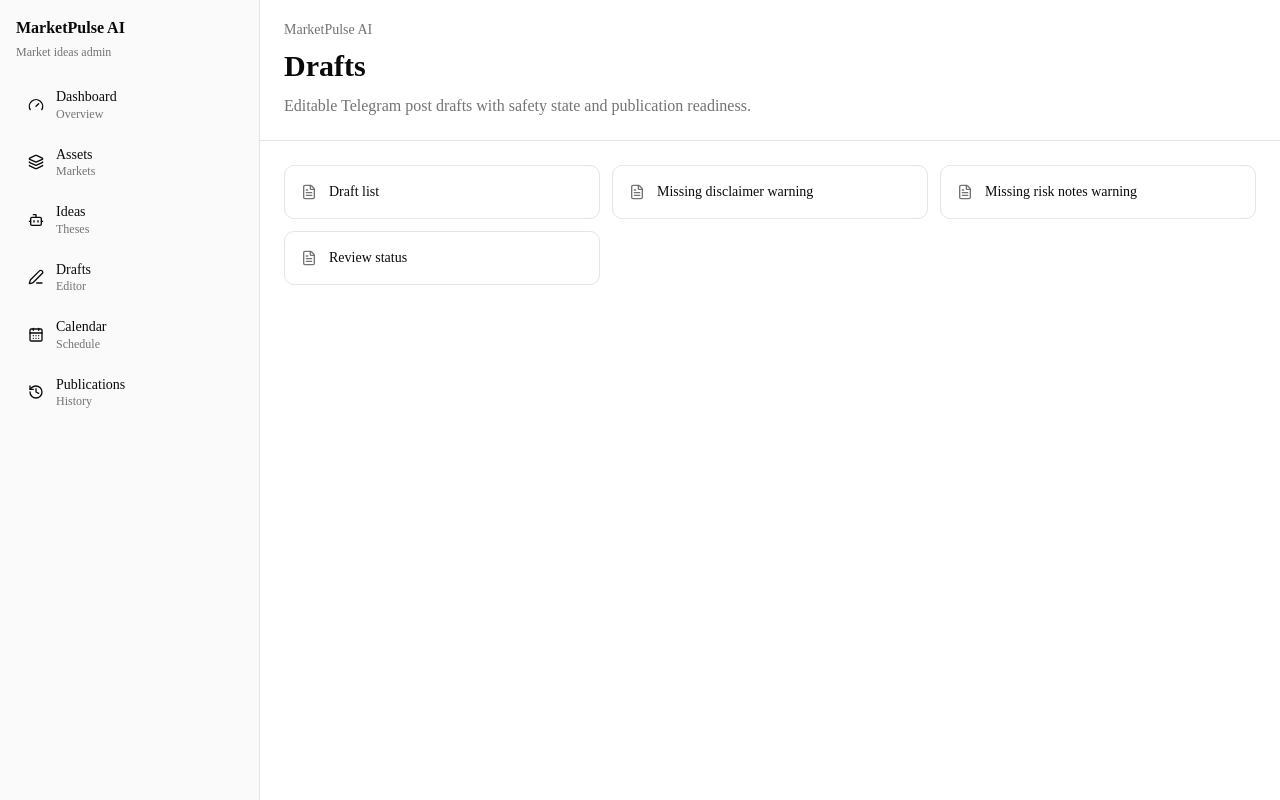
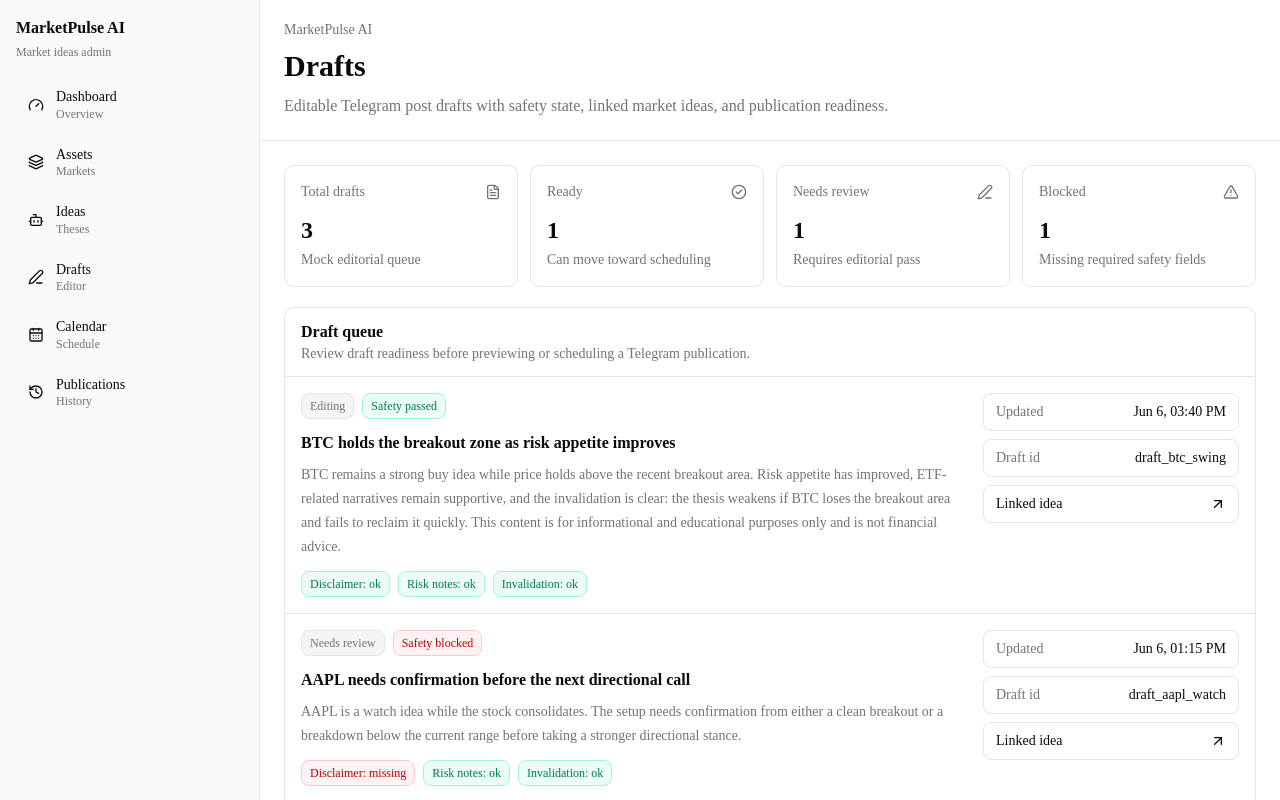
Before and after one commit to Artur-Kelemetov/marketpulse-ai, a Next.js app: page /drafts in a window 1280 px wide. Shown: the top 800 px of the page. Built offline with nearby package versions, Linux system fonts and the light colour scheme.

Commit message:
feat: build drafts overview with mocks

```diff
--- a/src/app/(admin)/drafts/page.tsx
+++ b/src/app/(admin)/drafts/page.tsx
@@ -1,16 +1,232 @@
-import { RoutePlaceholder } from "@/app/_components/route-placeholder";
+import Link from "next/link";
+import {
+  AlertTriangle,
+  ArrowUpRight,
+  CheckCircle2,
+  FileText,
+  PenLine,
+} from "lucide-react";
+
+import { PageHeader } from "@/components/layout/PageHeader";
+import type { MockDraftStatus } from "@/lib/mock-data";
+import { getMockDrafts, getMockMarketIdeaById } from "@/lib/mock-data";
+
+const dateTimeFormatter = new Intl.DateTimeFormat("en-US", {
+  month: "short",
+  day: "numeric",
+  hour: "2-digit",
+  minute: "2-digit",
+});
+
+const draftStatusLabels: Record<MockDraftStatus, string> = {
+  editing: "Editing",
+  needs_review: "Needs review",
+  ready: "Ready",
+  scheduled: "Scheduled",
+};
 
 export default function DraftsPage() {
+  const drafts = getMockDrafts();
+  const readyCount = drafts.filter((draft) => draft.status === "ready").length;
+  const reviewCount = drafts.filter(
+    (draft) => draft.status === "needs_review",
+  ).length;
+  const blockedCount = drafts.filter((draft) => !isDraftPublishable(draft)).length;
+
   return (
-    <RoutePlaceholder
-      title="Drafts"
-      description="Editable Telegram post drafts with safety state and publication readiness."
-      items={[
-        "Draft list",
-        "Missing disclaimer warning",
-        "Missing risk notes warning",
-        "Review status",
-      ]}
-    />
+    <main className="flex min-h-screen flex-1 flex-col bg-background text-foreground">
+      <PageHeader
+        title="Drafts"
+        description="Editable Telegram post drafts with safety state, linked market ideas, and publication readiness."
+      />
+
+      <div className="flex flex-1 flex-col gap-5 px-6 py-6">
+        <section className="grid gap-3 md:grid-cols-2 xl:grid-cols-4">
+          <SummaryCard
+            label="Total drafts"
+            value={drafts.length.toString()}
+            helper="Mock editorial queue"
+            icon={<FileText className="size-4" />}
+          />
+          <SummaryCard
+            label="Ready"
+            value={readyCount.toString()}
+            helper="Can move toward scheduling"
+            icon={<CheckCircle2 className="size-4" />}
+          />
+          <SummaryCard
+            label="Needs review"
+            value={reviewCount.toString()}
+            helper="Requires editorial pass"
+            icon={<PenLine className="size-4" />}
+          />
+          <SummaryCard
+            label="Blocked"
+            value={blockedCount.toString()}
+            helper="Missing required safety fields"
+            icon={<AlertTriangle className="size-4" />}
+          />
+        </section>
+
+        <section className="rounded-lg border border-border bg-card text-card-foreground">
+          <div className="border-b border-border px-4 py-3">
+            <h2 className="font-semibold">Draft queue</h2>
+            <p className="text-sm text-muted-foreground">
+              Review draft readiness before previewing or scheduling a Telegram publication.
+            </p>
+          </div>
+
+          <div className="divide-y divide-border">
+            {drafts.map((draft) => {
+              const linkedIdea = getMockMarketIdeaById(draft.ideaId);
+              const publishable = isDraftPublishable(draft);
+
+              return (
+                <article key={draft.id} className="p-4 transition-colors hover:bg-muted/30">
+                  <div className="flex flex-col gap-4 xl:flex-row xl:items-start xl:justify-between">
+                    <div className="min-w-0 space-y-3">
+                      <div className="flex flex-wrap items-center gap-2">
+                        <Badge tone={draft.status === "ready" ? "good" : "neutral"}>
+                          {draftStatusLabels[draft.status]}
+                        </Badge>
+                        <Badge tone={publishable ? "good" : "bad"}>
+                          {publishable ? "Safety passed" : "Safety blocked"}
+                        </Badge>
+                      </div>
+
+                      <div>
+                        <Link
+                          href={`/drafts/${draft.id}`}
+                          className="text-base font-semibold leading-6 hover:underline"
+                        >
+                          {draft.title}
+                        </Link>
+                        <p className="mt-2 max-w-4xl text-sm leading-6 text-muted-foreground">
+                          {draft.telegramText}
+                        </p>
+                      </div>
+
+                      <div className="flex flex-wrap gap-2 text-xs text-muted-foreground">
+                        <SafetyFlag label="Disclaimer" passed={draft.hasDisclaimer} />
+                        <SafetyFlag label="Risk notes" passed={draft.hasRiskNotes} />
+                        <SafetyFlag
+                          label="Invalidation"
+                          passed={draft.hasInvalidationScenario}
+                        />
+                      </div>
+                    </div>
+
+                    <div className="grid min-w-64 gap-2 text-sm text-muted-foreground">
+                      <QueueFact
+                        label="Updated"
+                        value={dateTimeFormatter.format(new Date(draft.updatedAt))}
+                      />
+                      <QueueFact label="Draft id" value={draft.id} />
+                      {linkedIdea ? (
+                        <Link
+                          href={`/ideas/${linkedIdea.id}`}
+                          className="inline-flex items-center justify-between gap-3 rounded-md border border-border bg-background px-3 py-2 font-medium text-foreground transition-colors hover:bg-muted"
+                        >
+                          Linked idea
+                          <ArrowUpRight className="size-4" />
+                        </Link>
+                      ) : (
+                        <QueueFact label="Linked idea" value="Missing" />
+                      )}
+                    </div>
+                  </div>
+                </article>
+              );
+            })}
+          </div>
+        </section>
+      </div>
+    </main>
   );
 }
+
+type DraftSafetyShape = {
+  hasDisclaimer: boolean;
+  hasRiskNotes: boolean;
+  hasInvalidationScenario: boolean;
+};
+
+function isDraftPublishable(draft: DraftSafetyShape) {
+  return (
+    draft.hasDisclaimer && draft.hasRiskNotes && draft.hasInvalidationScenario
+  );
+}
+
+type SummaryCardProps = {
+  label: string;
+  value: string;
+  helper: string;
+  icon: React.ReactNode;
+};
+
+function SummaryCard({ label, value, helper, icon }: SummaryCardProps) {
+  return (
+    <div className="rounded-lg border border-border bg-card p-4 text-card-foreground">
+      <div className="mb-3 flex items-center justify-between gap-3 text-muted-foreground">
+        <span className="text-sm font-medium">{label}</span>
+        {icon}
+      </div>
+      <p className="text-2xl font-semibold tracking-normal">{value}</p>
+      <p className="mt-1 text-sm text-muted-foreground">{helper}</p>
+    </div>
+  );
+}
+
+type BadgeProps = {
+  children: React.ReactNode;
+  tone: "good" | "bad" | "neutral";
+};
+
+function Badge({ children, tone }: BadgeProps) {
+  const toneClassName = {
+    good: "border-emerald-200 bg-emerald-50 text-emerald-700",
+    bad: "border-red-200 bg-red-50 text-red-700",
+    neutral: "border-border bg-muted text-muted-foreground",
+  }[tone];
+
+  return (
+    <span
+      className={`inline-flex w-fit rounded-md border px-2 py-1 text-xs font-medium ${toneClassName}`}
+    >
+      {children}
+    </span>
+  );
+}
+
+type SafetyFlagProps = {
+  label: string;
+  passed: boolean;
+};
+
+function SafetyFlag({ label, passed }: SafetyFlagProps) {
+  return (
+    <span
+      className={
+        passed
+          ? "rounded-md border border-emerald-200 bg-emerald-50 px-2 py-1 font-medium text-emerald-700"
+          : "rounded-md border border-red-200 bg-red-50 px-2 py-1 font-medium text-red-700"
+      }
+    >
+      {label}: {passed ? "ok" : "missing"}
+    </span>
+  );
+}
+
+type QueueFactProps = {
+  label: string;
+  value: string;
+};
+
+function QueueFact({ label, value }: QueueFactProps) {
+  return (
+    <div className="flex items-center justify-between gap-4 rounded-md border border-border bg-background px-3 py-2">
+      <span>{label}</span>
+      <span className="font-medium text-foreground">{value}</span>
+    </div>
+  );
+}
--- /dev/null
+++ b/src/lib/mock-data/drafts.ts
@@ -0,0 +1,64 @@
+export type MockDraftStatus = "editing" | "needs_review" | "ready" | "scheduled";
+
+export type MockDraft = {
+  id: string;
+  ideaId: string;
+  title: string;
+  telegramText: string;
+  status: MockDraftStatus;
+  hasDisclaimer: boolean;
+  hasRiskNotes: boolean;
+  hasInvalidationScenario: boolean;
+  updatedAt: string;
+};
+
+export const mockDrafts: MockDraft[] = [
+  {
+    id: "draft_btc_swing",
+    ideaId: "idea_btc_breakout",
+    title: "BTC holds the breakout zone as risk appetite improves",
+    telegramText:
+      "BTC remains a strong buy idea while price holds above the recent breakout area. Risk appetite has improved, ETF-related narratives remain supportive, and the invalidation is clear: the thesis weakens if BTC loses the breakout area and fails to reclaim it quickly. This content is for informational and educational purposes only and is not financial advice.",
+    status: "editing",
+    hasDisclaimer: true,
+    hasRiskNotes: true,
+    hasInvalidationScenario: true,
+    updatedAt: "2026-06-06T15:40:00.000Z",
+  },
+  {
+    id: "draft_aapl_watch",
+    ideaId: "idea_aapl_confirmation",
+    title: "AAPL needs confirmation before the next directional call",
+    telegramText:
+      "AAPL is a watch idea while the stock consolidates. The setup needs confirmation from either a clean breakout or a breakdown below the current range before taking a stronger directional stance.",
+    status: "needs_review",
+    hasDisclaimer: false,
+    hasRiskNotes: true,
+    hasInvalidationScenario: true,
+    updatedAt: "2026-06-06T13:15:00.000Z",
+  },
+  {
+    id: "draft_spx_watchlist",
+    ideaId: "idea_spx_qqq_breadth",
+    title: "SPX and QQQ still lean constructive, but breadth matters",
+    telegramText:
+      "SPX and QQQ still lean constructive while the index trend remains resilient. The key risk is narrow leadership: if breadth deteriorates while rates reprice higher, the thesis weakens. This content is for informational and educational purposes only and is not financial advice.",
+    status: "ready",
+    hasDisclaimer: true,
+    hasRiskNotes: true,
+    hasInvalidationScenario: true,
+    updatedAt: "2026-06-06T10:05:00.000Z",
+  },
+];
+
+export function getMockDrafts() {
+  return mockDrafts;
+}
+
+export function getMockDraftById(id: string) {
+  return mockDrafts.find((draft) => draft.id === id) ?? null;
+}
+
+export function getMockDraftsByIdeaId(ideaId: string) {
+  return mockDrafts.filter((draft) => draft.ideaId === ideaId);
+}
--- a/src/lib/mock-data/index.ts
+++ b/src/lib/mock-data/index.ts
@@ -1,3 +1,4 @@
 export * from "./assets";
+export * from "./drafts";
 export * from "./market-ideas";
 export * from "./publications";
```
